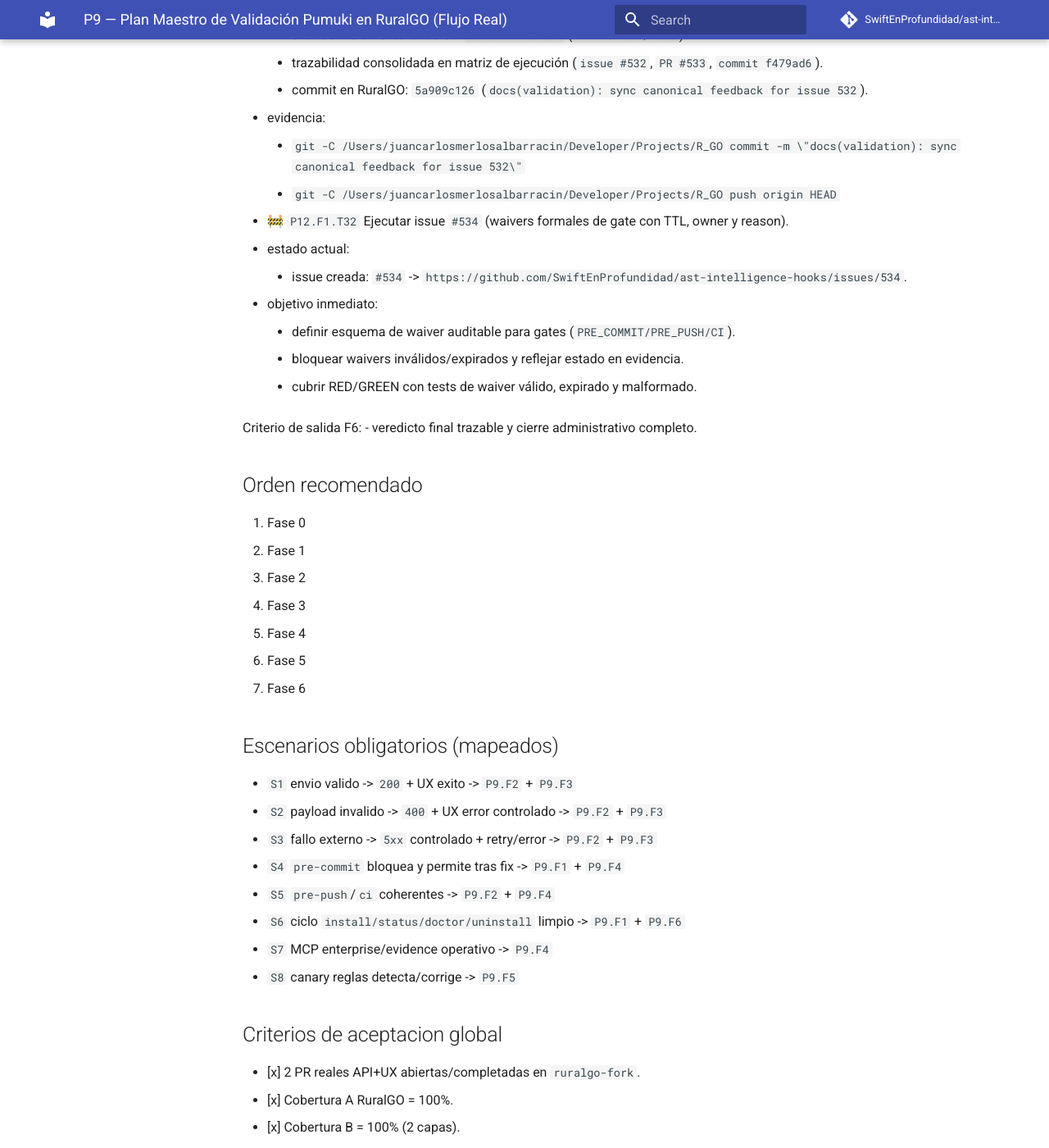
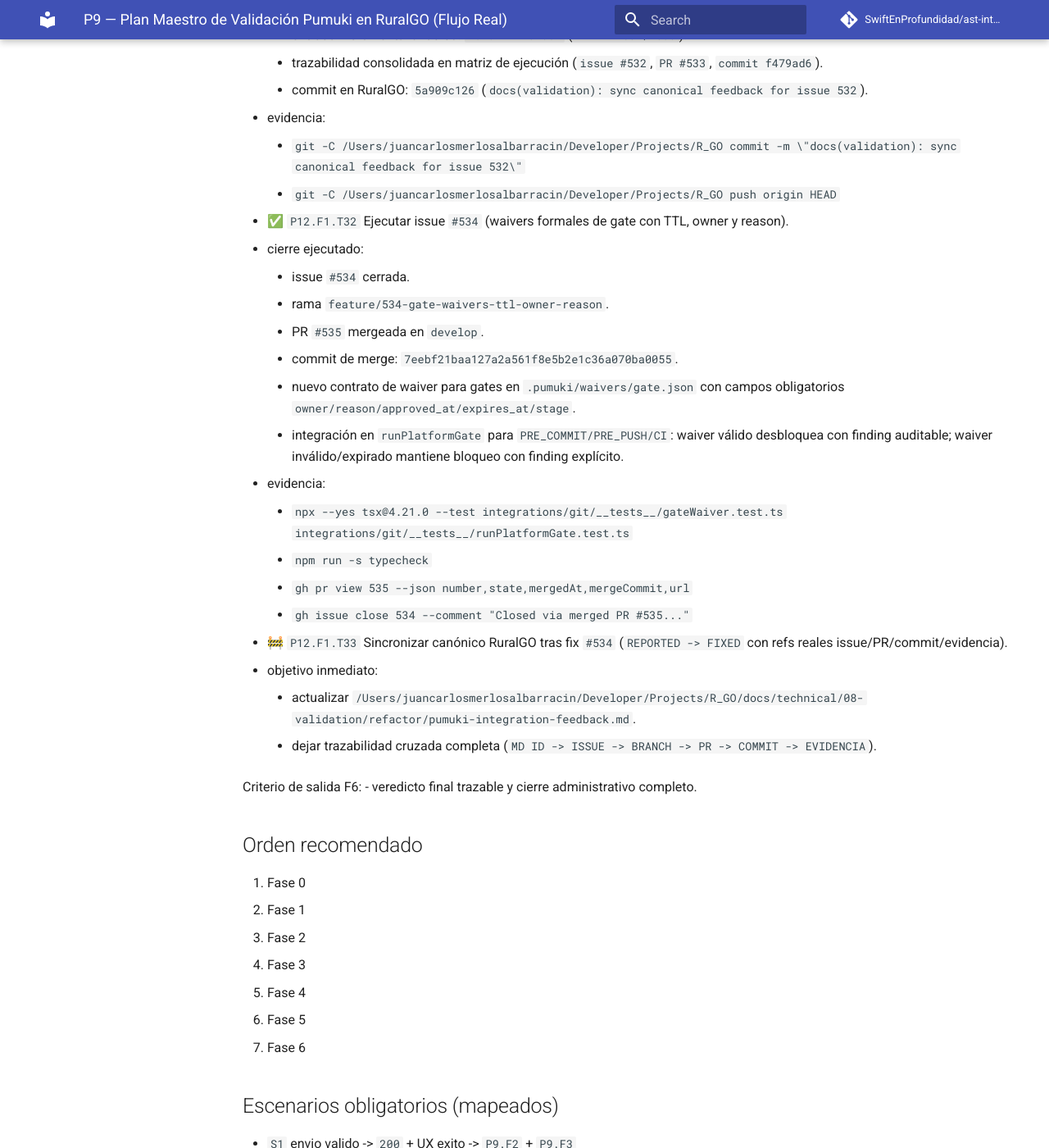
Before and after one commit to SwiftEnProfundidad/ast-intelligence-hooks, an MkDocs documentation site: the page built from docs/seguimiento-completo-validacion-ruralgo-03-03-2026.md, in a window 1280 px wide and 1400 px high, scrolled down 40685 px. Shown: the whole window at 82% size. Built offline with MkDocs 1.6.1 and Material for MkDocs 9.7.7, drawn with Linux system fonts in a browser that asks for light colours; comment, search, counter and statistics services are not loaded.

Commit message:
docs(tracking): close T32 and activate T33

```diff
--- a/docs/seguimiento-completo-validacion-ruralgo-03-03-2026.md
+++ b/docs/seguimiento-completo-validacion-ruralgo-03-03-2026.md
@@ -1136,13 +1136,23 @@ Criterio de salida F5:
   - evidencia:
     - `git -C /Users/juancarlosmerlosalbarracin/Developer/Projects/R_GO commit -m \"docs(validation): sync canonical feedback for issue 532\"`
     - `git -C /Users/juancarlosmerlosalbarracin/Developer/Projects/R_GO push origin HEAD`
-- 🚧 `P12.F1.T32` Ejecutar issue `#534` (waivers formales de gate con TTL, owner y reason).
-  - estado actual:
-    - issue creada: `#534` -> `https://github.com/SwiftEnProfundidad/ast-intelligence-hooks/issues/534`.
+- ✅ `P12.F1.T32` Ejecutar issue `#534` (waivers formales de gate con TTL, owner y reason).
+  - cierre ejecutado:
+    - issue `#534` cerrada.
+    - rama `feature/534-gate-waivers-ttl-owner-reason`.
+    - PR `#535` mergeada en `develop`.
+    - commit de merge: `7eebf21baa127a2a561f8e5b2e1c36a070ba0055`.
+    - nuevo contrato de waiver para gates en `.pumuki/waivers/gate.json` con campos obligatorios `owner/reason/approved_at/expires_at/stage`.
+    - integración en `runPlatformGate` para `PRE_COMMIT/PRE_PUSH/CI`: waiver válido desbloquea con finding auditable; waiver inválido/expirado mantiene bloqueo con finding explícito.
+  - evidencia:
+    - `npx --yes tsx@4.21.0 --test integrations/git/__tests__/gateWaiver.test.ts integrations/git/__tests__/runPlatformGate.test.ts`
+    - `npm run -s typecheck`
+    - `gh pr view 535 --json number,state,mergedAt,mergeCommit,url`
+    - `gh issue close 534 --comment "Closed via merged PR #535..."`
+- 🚧 `P12.F1.T33` Sincronizar canónico RuralGO tras fix `#534` (`REPORTED -> FIXED` con refs reales issue/PR/commit/evidencia).
   - objetivo inmediato:
-    - definir esquema de waiver auditable para gates (`PRE_COMMIT/PRE_PUSH/CI`).
-    - bloquear waivers inválidos/expirados y reflejar estado en evidencia.
-    - cubrir RED/GREEN con tests de waiver válido, expirado y malformado.
+    - actualizar `/Users/juancarlosmerlosalbarracin/Developer/Projects/R_GO/docs/technical/08-validation/refactor/pumuki-integration-feedback.md`.
+    - dejar trazabilidad cruzada completa (`MD ID -> ISSUE -> BRANCH -> PR -> COMMIT -> EVIDENCIA`).
 
 Criterio de salida F6:
 - veredicto final trazable y cierre administrativo completo.
```
Also changed, not shown: docs/registro-maestro-de-seguimiento.md (+1 -1 lines).
